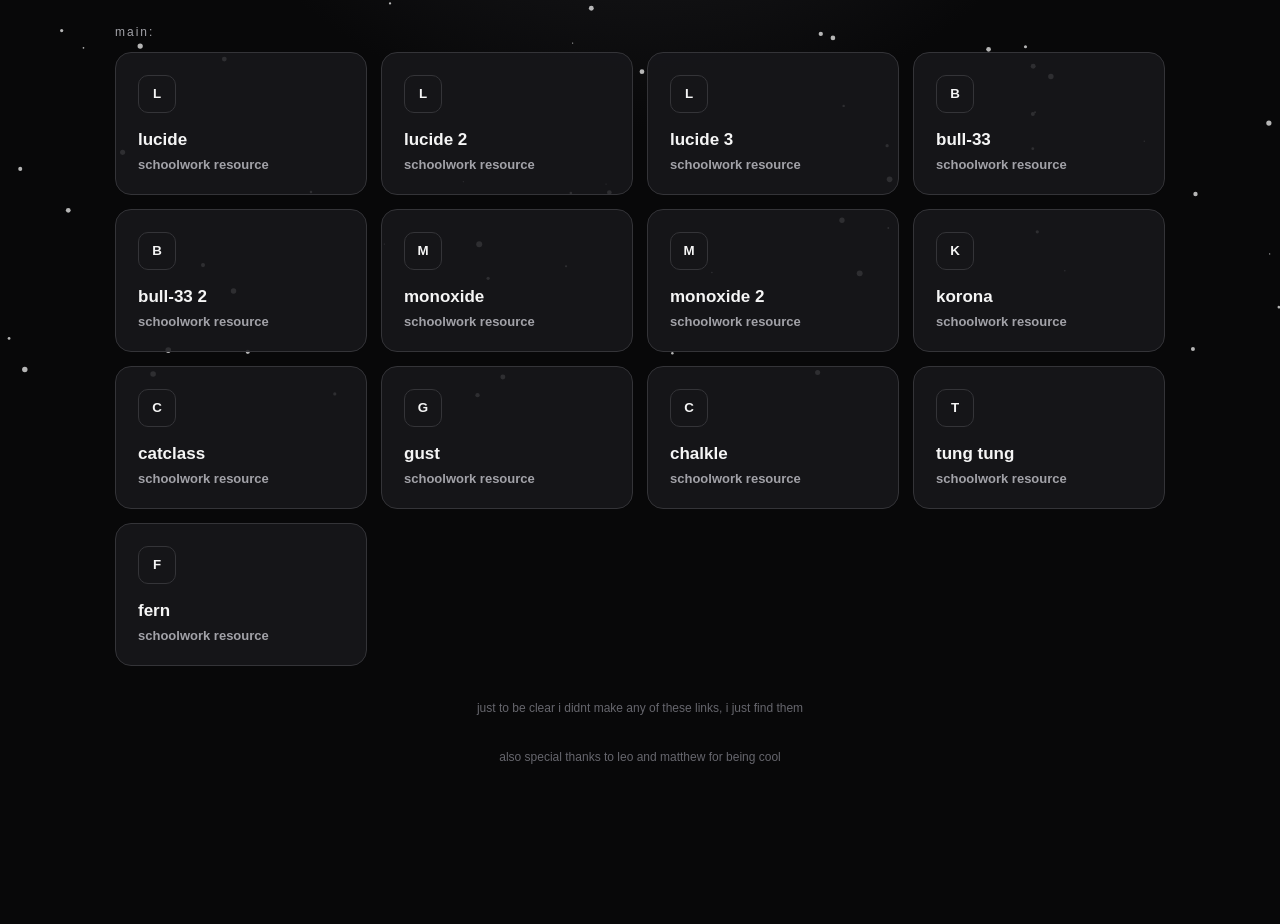
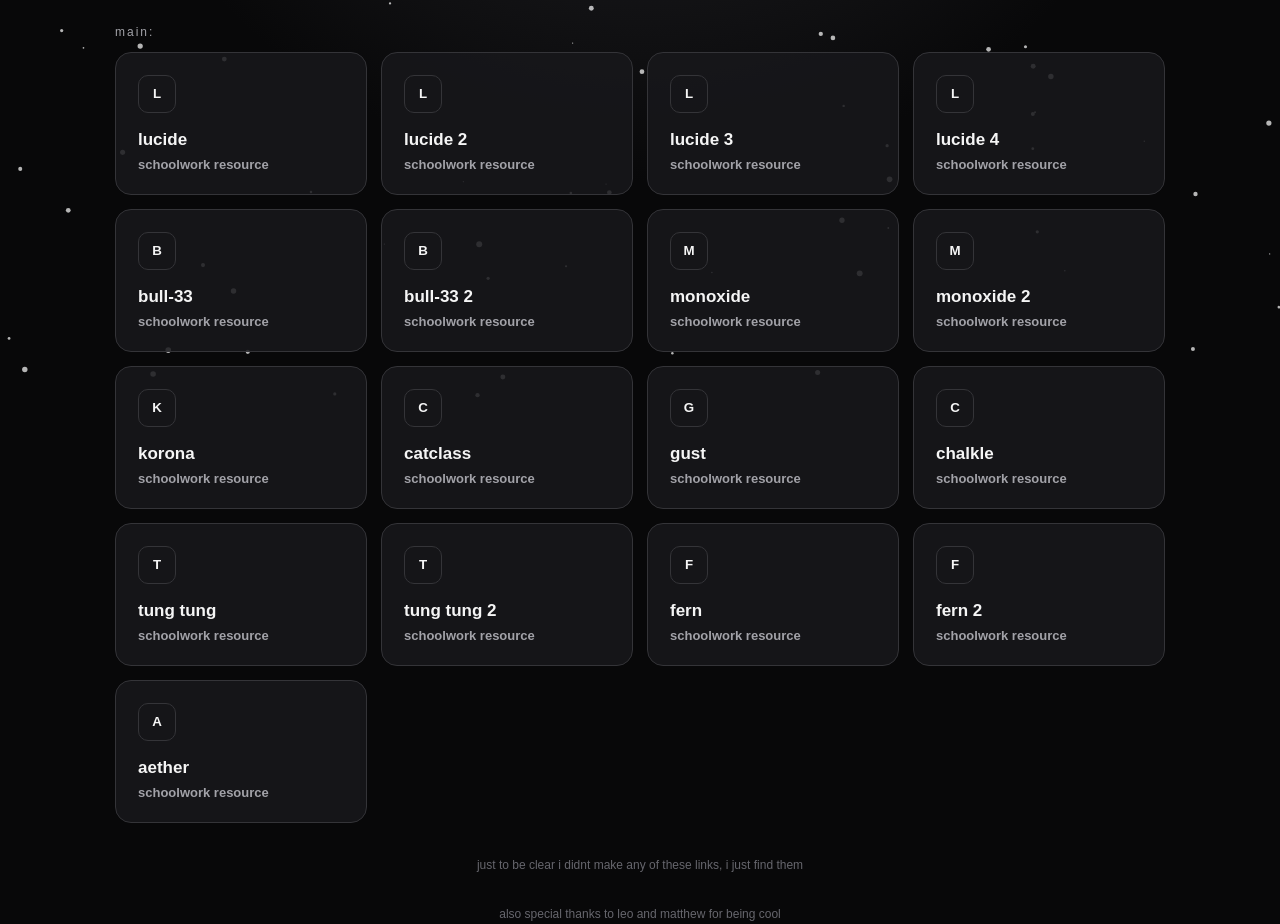
Before and after one commit to livetodevelop/projects, a plain HTML site: page projects/lucaswork.html in a window 1280 px wide. Shown: the part 401-1325 px from the top of the page. Before the commit the page ends 1235 px from the top, so only its background shows below. Drawn offline with Linux system fonts and the light colour scheme.

Commit message:
Add new website entries to lucaswork.html

```diff
--- a/projects/lucaswork.html
+++ b/projects/lucaswork.html
@@ -363,6 +363,7 @@
       ["lucide", "https://s3.amazonaws.com/googleclass/index.html", "L", "main"],
       ["lucide 2", "https://s3.amazonaws.com/schoolsucks/index.html", "L", "main"],
       ["lucide 3", "https://script.google.com/a/macros/fcpsschools.net/s/AKfycbw_rj7a3fmTQELYynIo1pI3wl2DmRdE81xPeuebaUSRB7OEBfvW3jl5V6dd8Vss9uxI/exec", "L", "main"],
+      ["lucide 4", "https://s3.amazonaws.com/kahootmath/study", "L", "main"],
       ["bull-33", "https://s3.dualstack.us-east-1.amazonaws.com/jlkl/index.html?r=g", "B", "main"],
       ["bull-33 2", "https://s3.amazonaws.com/oiop/index.html", "B", "main"],
       ["monoxide", "https://freeram.b-cdn.net/", "M", "main"],
@@ -372,14 +373,23 @@
       ["gust", "https://clintissotuff.b-cdn.net/", "G", "main"],
       ["chalkle", "https://script.google.com/a/macros/fcpsschools.net/s/AKfycbztNsd9Ko4-rutPUkkOiKJz5RoBkkkONYkJp1OCDdvRLOFRj1Fb-3COf816fPnbogoo/exec", "C", "main"],
       ["tung tung", "https://s3.amazonaws.com/zoxh/index.html", "T", "main"],
+      ["tung tung 2", "http://s3-external-1.amazonaws.com/zoxh/index.html", "T", "main"],
       ["fern", "https://s3.amazonaws.com/2027games/index.html", "F", "main"],
+      ["fern 2", "https://s3.amazonaws.com/readvc/index.html", "F", "main"],
       ["cineby movies", "https://cineby.ws/movies", "C", "tools"],
       ["opstream movies (not very good)", "http://opstream.fun", "O", "tools"],
       ["deltarune & undertale", "https://script.google.com/a/macros/fcpsschools.net/s/AKfycby9_53Lpofj0XzMEqnbPZjeS5puKZDy-OuwGx6rMW48GykAYASRckK6KWcBPztj9ag3/exec", "T", "educational games"],
       ["minecraft 1.12", "https://script.google.com/a/macros/fcpsschools.net/s/AKfycby6hNrYFUtSWI699tVjOx87WwDg1jQH-qCZjbmttsjjA_mAotwMXww9uQvXz80Srv5p/exec", "M", "educational games"],
       ["minecraft 1.21 (takes a while to load)", "https://htmlhoster.com/p/QY0W7PQE/", "M", "educational games"],
       ["minecraft dragonx", "https://htmlhoster.com/p/S6G4AFSB/", "M", "educational games"],
-      ["oreate (ai)", "https://www.oreateai.com/home/index", "O", "tools"]
+      ["oreate (ai)", "https://www.oreateai.com/home/index", "O", "tools"],
+      ["sdxp (like gn)", "https://reumaonline.store/", "S", "educational games"],
+      ["\"sigma games\" (dawg 😭)", "https://sigma-games-vwwmpdbzzq-uc.a.run.app/", "\"", "educational games"],
+      ["ghostcloud (cloud gaming)", "https://zeomulti.b-cdn.net/", "G", "educational games"],
+      ["aether", "https://s3.amazonaws.com/aether-education/study.html", "A", "main"],
+      ["mist", "http://s3.amazonaws.com/mistmac/index.html", "M", "educational games"],
+      ["mist 2", "https://s3.amazonaws.com/macmist/index.html", "M", "educational games"],
+      ["mist 3", "https://s3.amazonaws.com/misting2/index.html", "M", "educational games"],
     ];
 
     let selectedTab = "main";
```
